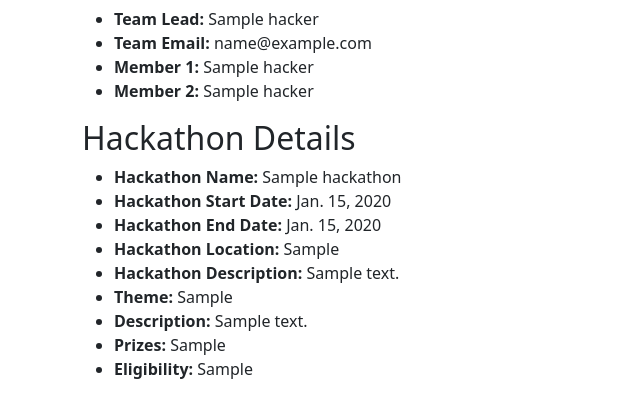
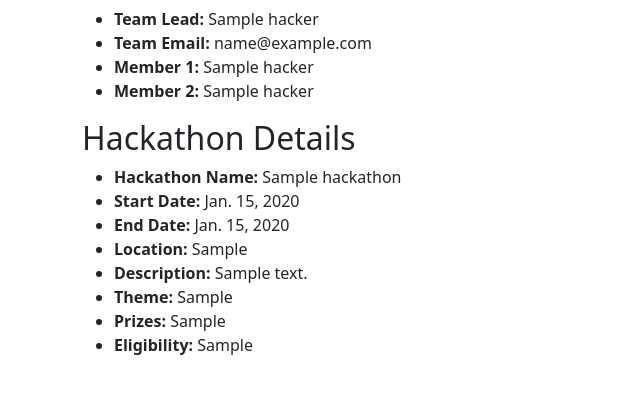
Before and after one commit to aviiciii/hack4hackers, a Django app: template hackportal_dj/hacker/templates/hacker/index.html in a window 1280 px wide. Shown: the part 233-651 px from the top of the page, without its empty margins (0-640 px from the left). Run offline with Django 4.2, Linux system fonts and the light colour scheme; the template is opened without the code that fills it: values that come from a table or form of the project are taken from there, others are empty; tables that the repository leaves empty hold one stand-in row (values such as "Sample post").

Commit message:
hacker dash changes

```diff
--- a/hackportal_dj/hacker/templates/hacker/index.html
+++ b/hackportal_dj/hacker/templates/hacker/index.html
@@ -29,12 +29,11 @@
 
                 <ul>
                     <li> <strong>Hackathon Name:</strong> {{hackathon.name}}</li>
-                    <li> <strong>Hackathon Start Date:</strong> {{hackathon.start_date}}</li>
-                    <li> <strong>Hackathon End Date:</strong> {{hackathon.end_date}}</li>
-                    <li> <strong>Hackathon Location:</strong> {{hackathon.location}}</li>
-                    <li> <strong>Hackathon Description:</strong> {{hackathon.description}}</li>
+                    <li> <strong>Start Date:</strong> {{hackathon.start_date}}</li>
+                    <li> <strong>End Date:</strong> {{hackathon.end_date}}</li>
+                    <li> <strong>Location:</strong> {{hackathon.location}}</li>
+                    <li> <strong>Description:</strong> {{hackathon.description}}</li>
                     <li> <strong>Theme:</strong> {{hackathon.theme}}</li>
-                    <li> <strong>Description:</strong> {{hackathon.description}}</li>
                     <li> <strong>Prizes:</strong> {{hackathon.prizes}}</li>
                     <li> <strong>Eligibility:</strong> {{hackathon.eligibility}}</li>
 
```
